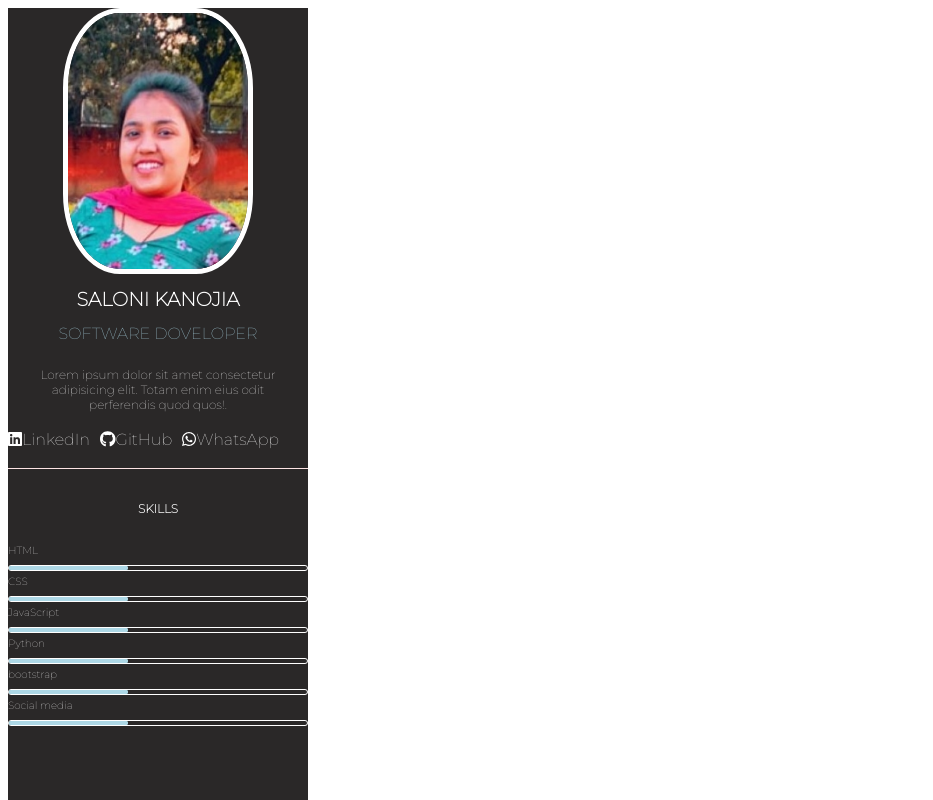
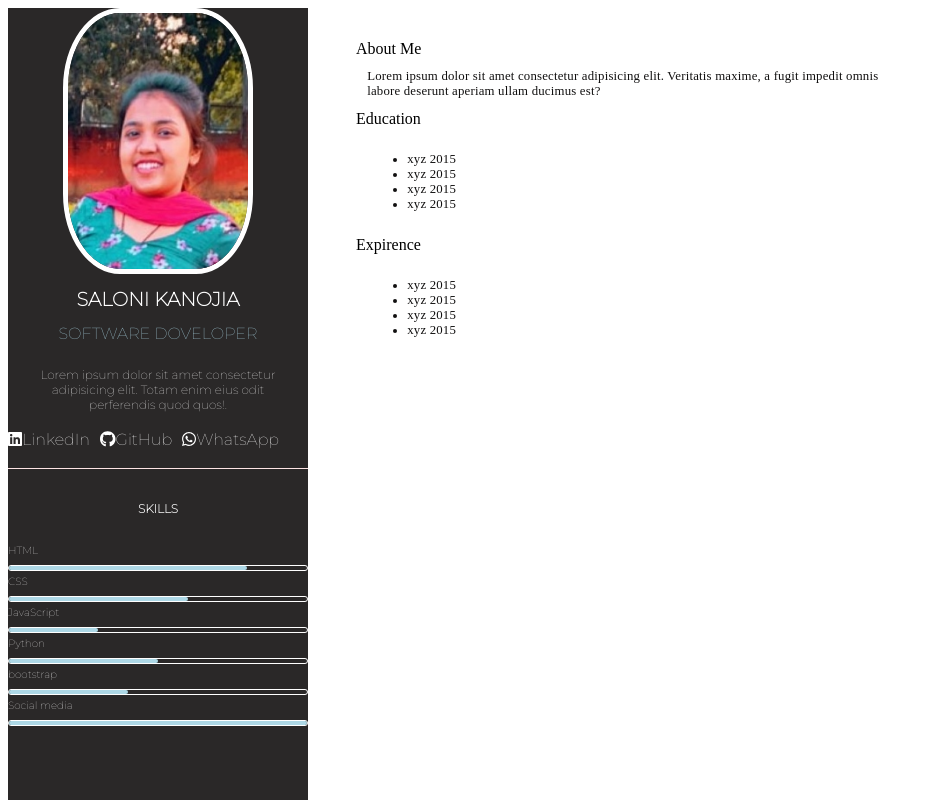
Before and after one commit to Salonikanojia1415/ns-resume, a plain HTML site: page index.html in a window 1280 px wide. Shown: the top 800 px of the page, without its empty margins (0-933 px from the left). Drawn offline with Linux system fonts and the light colour scheme.

Commit message:
add right section

```diff
--- a/index.html
+++ b/index.html
@@ -38,24 +38,24 @@
                         <div class="skill">
                             <div class="skill-name">HTML</div>
                             <div class="progress-bar">
-                                <div class="progress-bar-inner" style="width: 40%;"></div>
+                                <div class="progress-bar-inner" style="width: 80%;"></div>
                             </div>
                         </div>
                          <div class="skill">
                             <div class="skill-name">CSS</div>
                             <div class="progress-bar">
-                                 <div class="progress-bar-inner" style="width: 40%;"></div></div>
+                                 <div class="progress-bar-inner" style="width: 60%;"></div></div>
                         </div>
                          <div class="skill">
                             <div class="skill-name">JavaScript</div>
                             <div class="progress-bar">
-                                 <div class="progress-bar-inner" style="width: 40%;"></div>
+                                 <div class="progress-bar-inner" style="width: 30%;"></div>
                             </div>
                         </div>
                          <div class="skill">
                             <div class="skill-name">Python</div>
                             <div class="progress-bar">
-                                 <div class="progress-bar-inner" style="width: 40%;"></div>
+                                 <div class="progress-bar-inner" style="width: 50%;"></div>
                             </div>
                         </div>
                          <div class="skill">
@@ -67,7 +67,7 @@
                          <div class="skill">
                             <div class="skill-name">Social media</div>
                             <div class="progress-bar">
-                                <div class="progress-bar-inner" style="width: 40%;"></div></div>
+                                <div class="progress-bar-inner" style="width: 100%;"></div></div>
                         </div>
 
                     </div>
@@ -77,8 +77,54 @@
 
         </section>
         <section class="right-section">
-            <div class="right-content">
+            <div class="right-main-content">
+               <div class="detail-section">
+                <div class="right-title">
+                    About Me
+                </div>
+                <div class="right-details">
+                    Lorem ipsum dolor sit amet consectetur adipisicing elit. Veritatis maxime, a fugit impedit omnis labore deserunt aperiam ullam ducimus est?
+                </div>
+                <div class="right-title">
+                    Education
+                </div>
+                <div class="right-details">
+                    <ul>
+                        <li>
+                            xyz  2015
+                        </li>
+                         <li>
+                            xyz  2015
+                        </li>
+                         <li>
+                            xyz  2015
+                        </li>
+                         <li>
+                            xyz  2015
+                        </li>
+                    </ul>
+                </div>
+                <div class="right-title">
+                    Expirence
+                </div>
+                <div class="right-details">
+                     <ul>
+                        <li>
+                            xyz  2015
+                        </li>
+                         <li>
+                            xyz  2015
+                        </li>
+                         <li>
+                            xyz  2015
+                        </li>
+                         <li>
+                            xyz  2015
+                        </li>
+                    </ul>
+                </div>
 
+               </div>
             </div>
 
         </section>
--- a/style.css
+++ b/style.css
@@ -2,6 +2,7 @@
     display: grid;
     min-height: 1000px;
     grid-template-columns: 300px 700px;
+    max-width: 90%;
 }
 .left-section{
     background-color: rgb(42, 40, 40);
@@ -103,7 +104,7 @@
     height: 100%;
     border-radius: 4px;
 }
-.progress-bar::before{
+/* .progress-bar::before{
     content: " ";
     position: absolute;
     top: 0;
@@ -112,11 +113,29 @@
     height: 100%;
     border-radius: 4px;
     width: 40%;
+} */
+.right-main-content{
+    padding: 2rem 3rem;
 }
+.detail-section{
+    padding-bottom: 1rem;
 
-
-
-
-/* #resume{
-    display: grid;
-} */
+}
+.right-tittle{
+    text-transform: uppercase;
+    font-size: 1.2rem;
+    font-weight: 700;
+    padding: 0.5rem;
+    letter-spacing: 1px;
+}
+.right-details{
+    font-size: 0.8rem;
+    letter-spacing: 0.2px;
+    color: rgb(17, 16, 16);
+    padding: 0.7rem;
+}
+@media(max-width: 674px){
+    .main-content{
+        grid-template-columns: repeat(1,1fr);
+    }
+}
```
